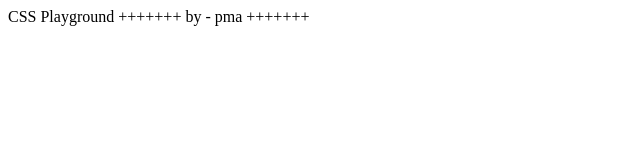
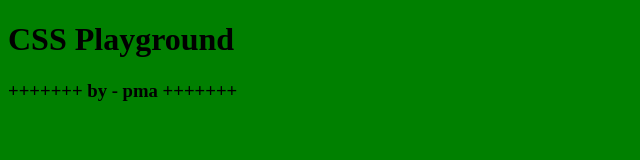
Before and after one commit to paigeful/CSSPlayground, a plain HTML site: page index.html in a window 1280 px wide. Shown: the whole page, without its empty margins (0-640 px from the left). Drawn offline with Linux system fonts and the light colour scheme.

Commit message:
basic style

```diff
--- a/css/base.css
+++ b/css/base.css
@@ -0,0 +1,3 @@
+body {
+    background: green;
+}
--- a/index.html
+++ b/index.html
@@ -1,3 +1,11 @@
-CSS Playground
-
-+++++++ by - pma +++++++
+<!DOCTYPE html>
+<html lang="en">
+<head>
+    <title>CSS Playground</title>
+    <link rel="stylesheet" type="text/css" href="css/base.css" />
+</head>
+<body>
+    <h1>CSS Playground</h1>
+    <h3>+++++++ by - pma +++++++</h3>
+</body>
+</html>
```
